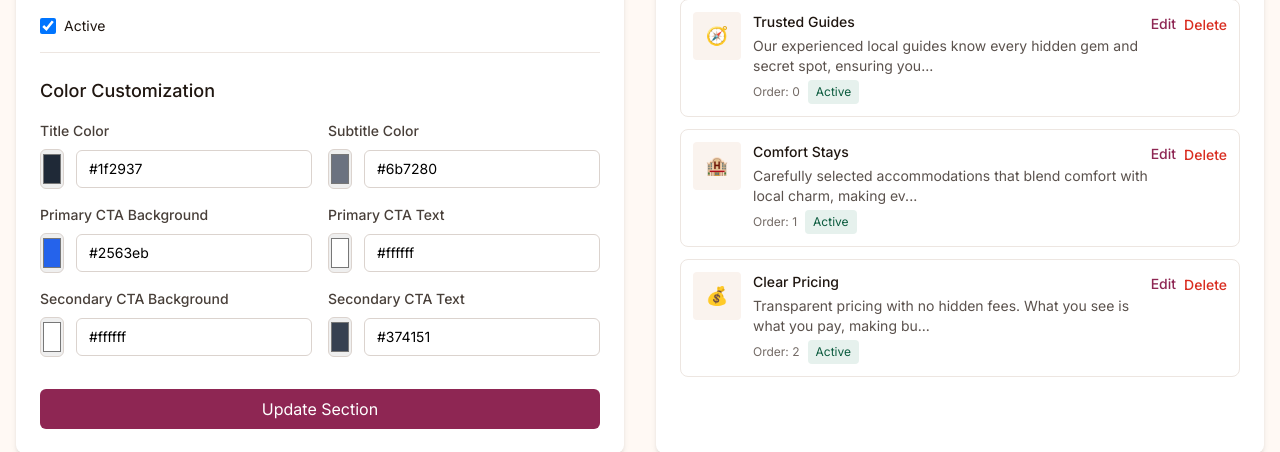
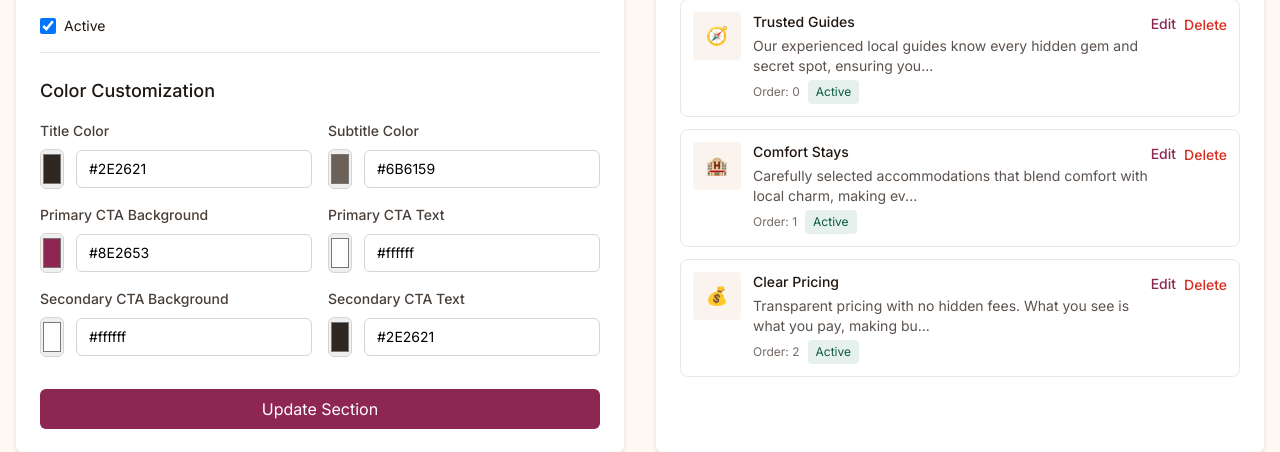
Before and after one commit to ampilarey/rihla, a Laravel app: page /admin/why-sections/1/edit in a window 1280 px wide. Shown: the part 938-1390 px from the top of the page. Run offline with Laravel 12, Linux system fonts and the light colour scheme; the visitor is signed in with stand-in values (Sample User, id 1); data comes from the database, SQL or seed files in the repository; data that the repository does not hold is empty; style sheets or scripts are compiled from the project's sources; parts of the project's set-up code (start-up, migrations or seed data) failed here and were passed over.

Commit message:
Finish the rebrand: the colours the class sweep could not reach
The palette reached the stylesheets and stopped there. Two kinds of colour
were out of reach of a Tailwind class sweep, and both were still pre-rebrand
on the live site.

Colours held in the database. hero_banners stores its own, and the column
defaults were still sky blue and a cool grey — so every banner created since
the rebrand arrived in the old brand, and would have gone on doing so. The
defaults and the rows still carrying them are migrated. Only values equal to
the old defaults are rewritten: a colour an editor picked deliberately is
left alone, even if it happens to be blue. This is a rebrand, not a veto.

Colours in inline styles. components/section-why.blade.php was missed
entirely — its fallback was blue-600, and with no row value set that is
exactly what the live homepage has been rendering: a blue call-to-action on
a wine site. The trips tabs and gallery filter pills used a pre-rebrand
green. And the admin colour pickers offered the old palette as their
starting value, so an editor choosing "the default" put blue back.

App\Support\Brand names the hex values once, for those two places a Tailwind
class cannot reach. The literals were scattered across six templates, which
is precisely why they were missed; naming them means the next palette change
cannot leave a component behind.

BrandColourTest asserts no view carries a retired colour, that the constants
match tailwind.config.js, that a new banner defaults to the brand, and that
white-on-wine and ink-on-gold clear 4.5:1 while white-on-gold does not — the
pairing that was below standard before the rebrand and must not come back.

The neutral greys in the guide's print stylesheet are deliberately exempt:
print is greyscale and carries no brand.

All 120 tests pass; Pint clean; the built assets are unchanged, since none
of this is a Tailwind class.

Co-Authored-By: Claude Opus 5 <noreply@anthropic.com>
Claude-Session: https://claude.ai/code/session_01JoZgPLctB4zL5fwYVW7GBf

```diff
--- /dev/null
+++ b/app/Support/Brand.php
@@ -0,0 +1,42 @@
+<?php
+
+namespace App\Support;
+
+/**
+ * The palette, as literal hex, for the places Tailwind classes cannot reach.
+ *
+ * Hero banners and homepage "why" sections store their colours in the
+ * database, so those values are chosen by an editor at runtime and written
+ * into inline styles. When a row has no colour set, something has to supply
+ * the default — and until now that was a hex literal typed into each Blade
+ * template.
+ *
+ * Those literals were missed when the palette changed, which is why the live
+ * homepage went on rendering a blue call-to-action long after the rest of the
+ * site had moved to wine. Naming them once means the next palette change
+ * cannot leave a component behind.
+ *
+ * Keep in step with tailwind.config.js; a test asserts they match.
+ */
+final class Brand
+{
+    /** Primary: calls to action, active states. White on this is 8.23:1. */
+    public const WINE = '#8E2653';
+
+    /** Accent: rules, icons, premium detail. Takes ink text, never white. */
+    public const GOLD = '#D2A03C';
+
+    /** Body text and dark UI. */
+    public const INK = '#2E2621';
+
+    /** Secondary text. */
+    public const INK_MUTED = '#6B6159';
+
+    /** Warm page background. */
+    public const CREAM = '#FBF6EC';
+
+    /** Warm neutral border, matched in lightness to Tailwind's gray-300. */
+    public const BORDER = '#DBD3CE';
+
+    public const WHITE = '#ffffff';
+}
--- a/resources/views/admin/hero-banners/create.blade.php
+++ b/resources/views/admin/hero-banners/create.blade.php
@@ -226,7 +226,7 @@
                                 <input type="color"
                                        id="subheading_color"
                                        name="subheading_color"
-                                       value="#f3f4f6"
+                                       value="{{ \App\Support\Brand::CREAM }}"
                                        class="w-full h-10 border border-gray-300 rounded-md">
                             </div>
                             <div>
--- a/resources/views/admin/why/edit.blade.php
+++ b/resources/views/admin/why/edit.blade.php
@@ -121,10 +121,10 @@
                                 <label for="title_color" class="block text-sm font-medium text-gray-700 mb-2">Title Color</label>
                                 <div class="flex items-center space-x-3">
                                     <input type="color" id="title_color" name="title_color"
-                                           value="{{ old('title_color', $section->title_color) ?: '#1f2937' }}"
+                                           value="{{ old('title_color', $section->title_color) ?: \App\Support\Brand::INK }}"
                                            class="w-16 h-10 border border-gray-300 rounded-md cursor-pointer">
-                                    <input type="text" id="title_color_text" placeholder="#1f2937"
-                                           value="{{ old('title_color', $section->title_color) ?: '#1f2937' }}"
+                                    <input type="text" id="title_color_text" placeholder="{{ \App\Support\Brand::INK }}"
+                                           value="{{ old('title_color', $section->title_color) ?: \App\Support\Brand::INK }}"
                                            class="flex-1 px-3 py-2 border border-gray-300 rounded-md focus:outline-none focus:ring-2 focus:ring-wine-500 text-sm">
                                 </div>
                                 @error('title_color')
@@ -135,10 +135,10 @@
                                 <label for="subtitle_color" class="block text-sm font-medium text-gray-700 mb-2">Subtitle Color</label>
                                 <div class="flex items-center space-x-3">
                                     <input type="color" id="subtitle_color" name="subtitle_color"
-                                           value="{{ old('subtitle_color', $section->subtitle_color) ?: '#6b7280' }}"
+                                           value="{{ old('subtitle_color', $section->subtitle_color) ?: \App\Support\Brand::INK_MUTED }}"
                                            class="w-16 h-10 border border-gray-300 rounded-md cursor-pointer">
-                                    <input type="text" id="subtitle_color_text" placeholder="#6b7280"
-                                           value="{{ old('subtitle_color', $section->subtitle_color) ?: '#6b7280' }}"
+                                    <input type="text" id="subtitle_color_text" placeholder="{{ \App\Support\Brand::INK_MUTED }}"
+                                           value="{{ old('subtitle_color', $section->subtitle_color) ?: \App\Support\Brand::INK_MUTED }}"
                                            class="flex-1 px-3 py-2 border border-gray-300 rounded-md focus:outline-none focus:ring-2 focus:ring-wine-500 text-sm">
                                 </div>
                                 @error('subtitle_color')
@@ -153,10 +153,10 @@
                                 <label for="primary_cta_bg_color" class="block text-sm font-medium text-gray-700 mb-2">Primary CTA Background</label>
                                 <div class="flex items-center space-x-3">
                                     <input type="color" id="primary_cta_bg_color" name="primary_cta_bg_color"
-                                           value="{{ old('primary_cta_bg_color', $section->primary_cta_bg_color) ?: '#2563eb' }}"
+                                           value="{{ old('primary_cta_bg_color', $section->primary_cta_bg_color) ?: \App\Support\Brand::WINE }}"
                                            class="w-16 h-10 border border-gray-300 rounded-md cursor-pointer">
-                                    <input type="text" id="primary_cta_bg_color_text" placeholder="#2563eb"
-                                           value="{{ old('primary_cta_bg_color', $section->primary_cta_bg_color) ?: '#2563eb' }}"
+                                    <input type="text" id="primary_cta_bg_color_text" placeholder="{{ \App\Support\Brand::WINE }}"
+                                           value="{{ old('primary_cta_bg_color', $section->primary_cta_bg_color) ?: \App\Support\Brand::WINE }}"
                                            class="flex-1 px-3 py-2 border border-gray-300 rounded-md focus:outline-none focus:ring-2 focus:ring-wine-500 text-sm">
                                 </div>
                                 @error('primary_cta_bg_color')
@@ -199,10 +199,10 @@
                                 <label for="secondary_cta_text_color" class="block text-sm font-medium text-gray-700 mb-2">Secondary CTA Text</label>
                                 <div class="flex items-center space-x-3">
                                     <input type="color" id="secondary_cta_text_color" name="secondary_cta_text_color"
-                                           value="{{ old('secondary_cta_text_color', $section->secondary_cta_text_color) ?: '#374151' }}"
+                                           value="{{ old('secondary_cta_text_color', $section->secondary_cta_text_color) ?: \App\Support\Brand::INK }}"
                                            class="w-16 h-10 border border-gray-300 rounded-md cursor-pointer">
-                                    <input type="text" id="secondary_cta_text_color_text" placeholder="#374151"
-                                           value="{{ old('secondary_cta_text_color', $section->secondary_cta_text_color) ?: '#374151' }}"
+                                    <input type="text" id="secondary_cta_text_color_text" placeholder="{{ \App\Support\Brand::INK }}"
+                                           value="{{ old('secondary_cta_text_color', $section->secondary_cta_text_color) ?: \App\Support\Brand::INK }}"
                                            class="flex-1 px-3 py-2 border border-gray-300 rounded-md focus:outline-none focus:ring-2 focus:ring-wine-500 text-sm">
                                 </div>
                                 @error('secondary_cta_text_color')
--- a/resources/views/media/gallery.blade.php
+++ b/resources/views/media/gallery.blade.php
@@ -89,16 +89,16 @@
 
 <style>
 .filter-pill.active {
-    background-color: #0e7a57;
+    background-color: {{ \App\Support\Brand::WINE }};
     color: white;
 }
 
 .filter-pill:not(.active) {
-    color: #6b7280;
+    color: {{ \App\Support\Brand::INK_MUTED }};
 }
 
 .filter-pill:not(.active):hover {
-    color: #0e7a57;
+    color: {{ \App\Support\Brand::WINE }};
 }
 </style>
 @endsection
--- a/resources/views/trips/index.blade.php
+++ b/resources/views/trips/index.blade.php
@@ -73,16 +73,16 @@
 
 <style>
 .tab-button.active {
-    background-color: #0e7a57;
+    background-color: {{ \App\Support\Brand::WINE }};
     color: white;
 }
 
 .tab-button:not(.active) {
-    color: #6b7280;
+    color: {{ \App\Support\Brand::INK_MUTED }};
 }
 
 .tab-button:not(.active):hover {
-    color: #0e7a57;
+    color: {{ \App\Support\Brand::WINE }};
 }
 </style>
 
```
Also changed, not shown: docs/WEBSITE_UPGRADE_PLAN.md (+22 -4 lines), resources/views/components/hero-banner.blade.php (+4 -4 lines), resources/views/components/section-why.blade.php (+6 -6 lines), tests/Feature/BrandColourTest.php (added, +152 -0 lines), database/migrations/2026_09_18_170000_rebrand_stored_banner_colours.php (added).
